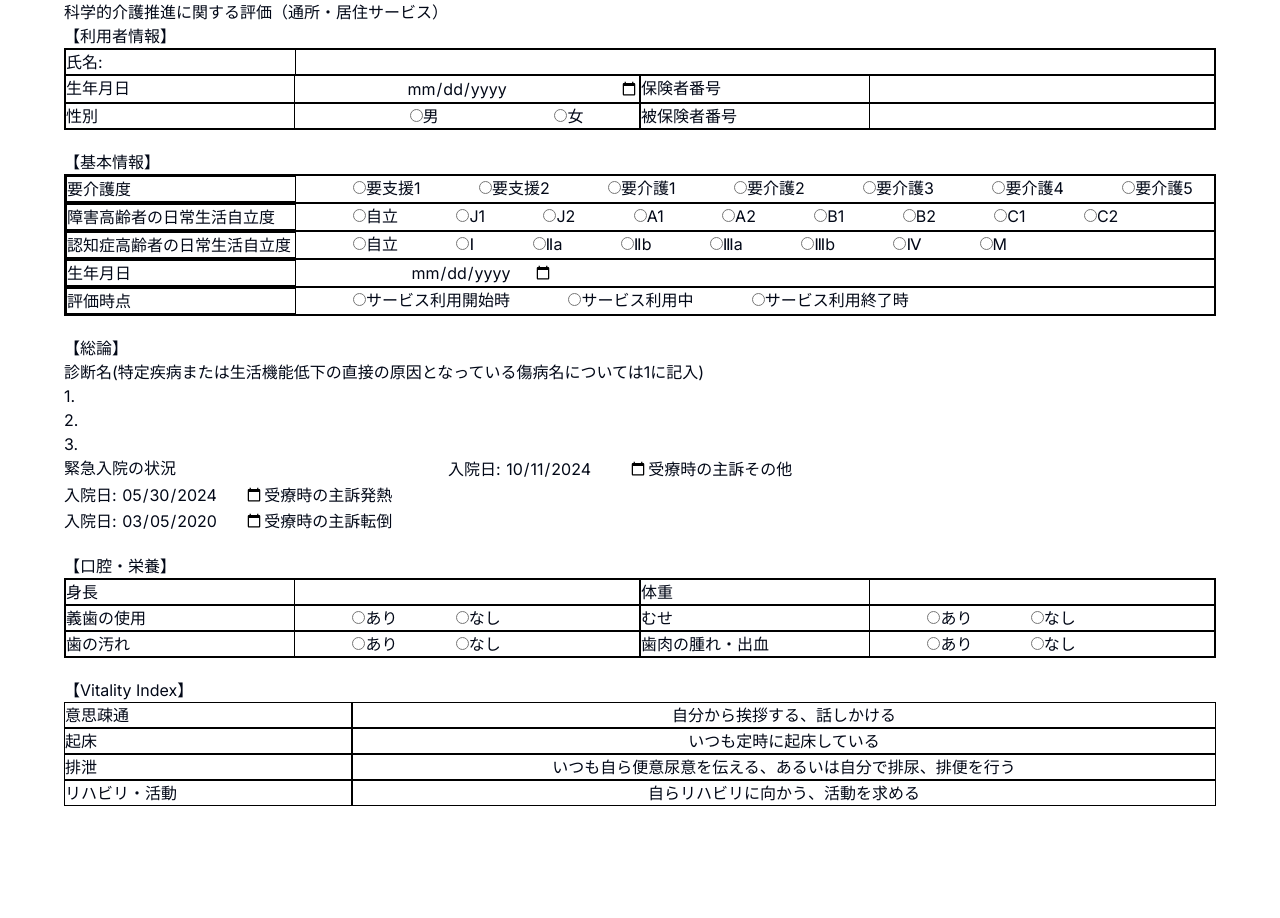
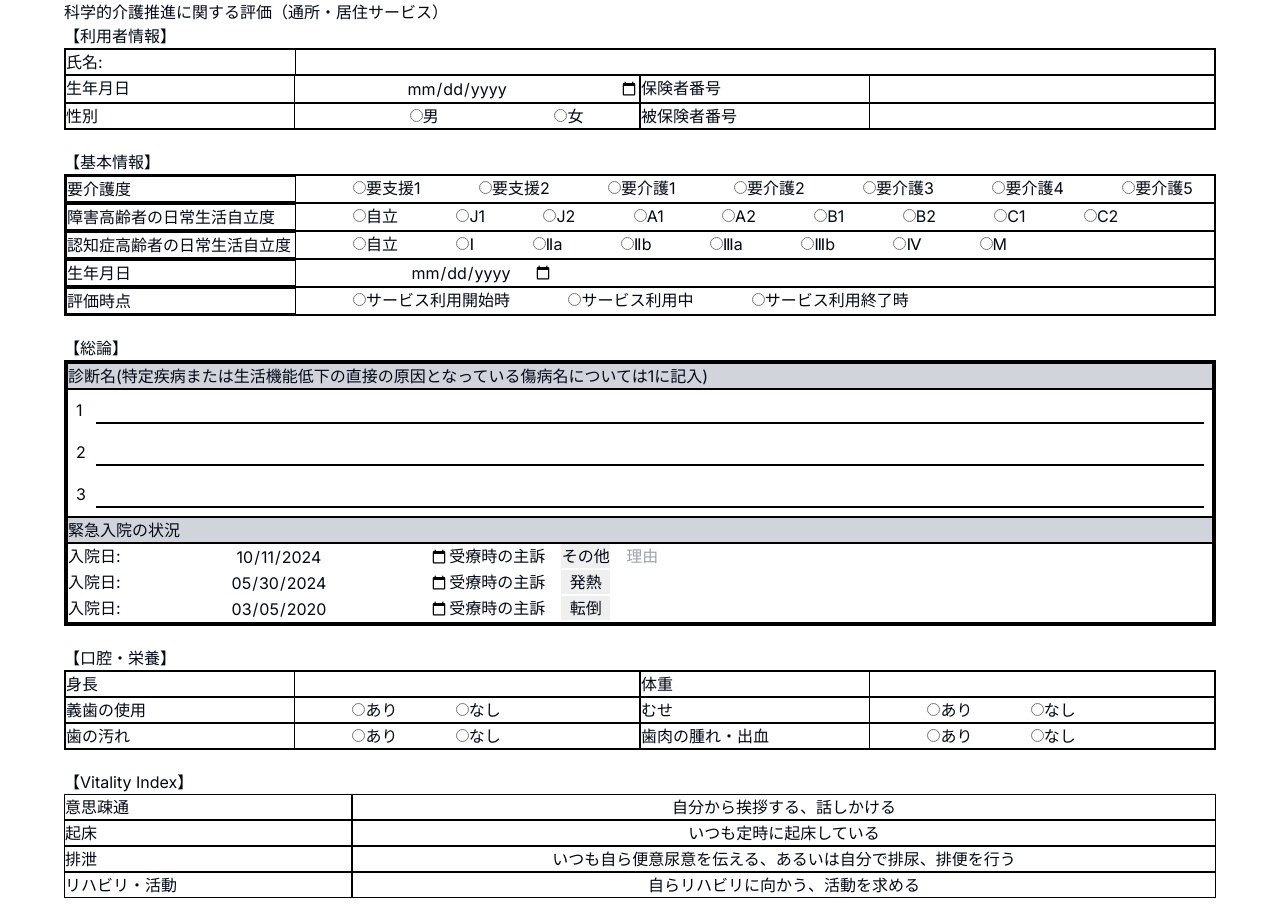
Before and after one commit to brainvader/life-2024, a Next.js app: page / in a window 1280 px wide. Before the commit the page ends 826 px from the top, so only its background shows below. Built offline with nearby package versions, Linux system fonts and the light colour scheme.

Commit message:
refactor: Update general info layout

```diff
--- a/components/general.tsx
+++ b/components/general.tsx
@@ -1,13 +1,13 @@
 'use client'
 
-import { Hospitalizations } from "@/lib/definitions";
+import { COMPLAINT, Complaint, Hospitalizations } from "@/lib/definitions";
 import { UserContext } from "@/lib/state/user-provider"
 import { ChangeEvent, useContext } from "react";
 
 export default function General() {
     const { user, setUser } = useContext(UserContext);
 
-    function onChange(event: ChangeEvent<HTMLInputElement>, i: number) {
+    function onDiagnosis(event: ChangeEvent<HTMLInputElement>, i: number) {
         const newValue = event.target.value;
         const preDiagnosis = user.diagnosis;
         const newDiagnosis = preDiagnosis.map((d, j) => {
@@ -23,32 +23,126 @@ export default function General() {
         })
     }
 
+    function onHospitalizationsDate(event: ChangeEvent<HTMLInputElement>, i: number) {
+        const newDate = event.target.value.split('-');
+        const preHospitalizations = user.hospitalizations;
+        const newHospitalizations = preHospitalizations.map((h, j) => {
+            if (j === i) {
+                return {
+                    ...h,
+                    start: { yyyy: newDate[0], mm: newDate[1], dd: newDate[2] },
+                };
+            }
+            return h;
+        })
+
+        setUser({
+            ...user,
+            hospitalizations: newHospitalizations
+        })
+    }
+
+    function onHospitalizationsComplain(event: ChangeEvent<HTMLSelectElement>, i: number) {
+        const newComplain = event.target.value;
+
+        const preHospitalizations = user.hospitalizations;
+        const newHospitalizations = preHospitalizations.map((h, j) => {
+            if (j === i) {
+                return {
+                    ...h,
+                    complaints: newComplain as Complaint
+                };
+            }
+            return h;
+        })
+
+        setUser({
+            ...user,
+            hospitalizations: newHospitalizations
+        })
+    }
+
+    function setComplainReason(event: ChangeEvent<HTMLInputElement>, i: number) {
+        const newReason = event.target.value;
+
+        const preHospitalizations = user.hospitalizations;
+        const newHospitalizations = preHospitalizations.map((h, j) => {
+            if (j === i) {
+                return {
+                    ...h,
+                    reason: newReason
+                };
+            }
+            return h;
+        })
+
+        setUser({
+            ...user,
+            hospitalizations: newHospitalizations
+        })
+    }
+
     return (
-        <div className="grid grid-cols-3">
-            <p className="col-span-3">
+        <div className="grid grid-cols-4 border-4 border-solid border-black">
+            <p className="col-span-4 border-b-2 boder-solid border-black bg-gray-300">
                 診断名(特定疾病または生活機能低下の直接の原因となっている傷病名については1に記入)
             </p>
             {user.diagnosis.map((d, i) => {
                 return (
-                    <p key={i} className="col-span-3 w-full">
-                        <label >{i + 1}.
-                            <input type="text" value={d} onChange={(event) => { onChange(event, i) }} />
+                    <p key={i} className="col-span-4 flex p-2">
+                        <label
+                            className="w-5"
+                            htmlFor={`diagnosis${i + 1}`}>
+                            {i + 1 + " "}
                         </label>
+                        <input
+                            className="grow text-center border-b-2 border-black"
+                            type="text"
+                            id={`diagnosis${i + 1}`}
+                            defaultValue={d}
+                            onChange={(event) => { onDiagnosis(event, i) }} />
                     </p>)
             })}
 
-            <p className="col-span-1">緊急入院の状況</p>
+            <p className="col-span-4 border-t-2 border-b-2 boder-solid border-black bg-gray-300">緊急入院の状況</p>
+            <div className="col-span-4 h-full">
                 {user.hospitalizations.map((h, i) => {
                     const { start: { yyyy, mm, dd }, complaints
                     }: Hospitalizations = h;
+                    console.log(`reason: ${i}, ${h.reason}`)
                     return (
-                    <p key={i} className="col-span-2">
-                        <label>入院日: <input type="date" value={`${yyyy}-${mm}-${dd}`} /></label>
-                        <label>受療時の主訴<input type="text" value={complaints} /></label>
-                    </p>
+                        <p key={i} className="flex flex-row  flex-nowrap">
+                            <label className="w-2/6 box-border flex gap-2">
+                                入院日:
+                                <input
+                                    className="text-center grow"
+                                    type="date"
+                                    defaultValue={`${yyyy}-${mm}-${dd}`}
+                                    onChange={(event) => { onHospitalizationsDate(event, i) }} />
+                            </label>
+                            <label
+                                className="w-4/6">
+                                受療時の主訴
+                                <select
+                                    className="box-border text-center appearance-none mx-4"
+                                    name="受療時の主訴"
+                                    id="hp-complain"
+                                    defaultValue={complaints}
+                                    onChange={(event) => { onHospitalizationsComplain(event, i) }}>
+                                    {COMPLAINT.map((c, j) => {
+                                        return <option key={j} value={c}>{c}</option>
+                                    })}
+                                </select>
+                                {complaints === "その他" ?
+                                    <input value={h.reason} placeholder="理由" onChange={(event) => { setComplainReason(event, i) }} />
+                                    : <></>}
+                            </label>
+
+                        </p >
                     )
                 })}
+            </div>
 
-        </div>
+        </div >
     )
 }
```
Lines whose indentation alone changed are shown as unchanged.
